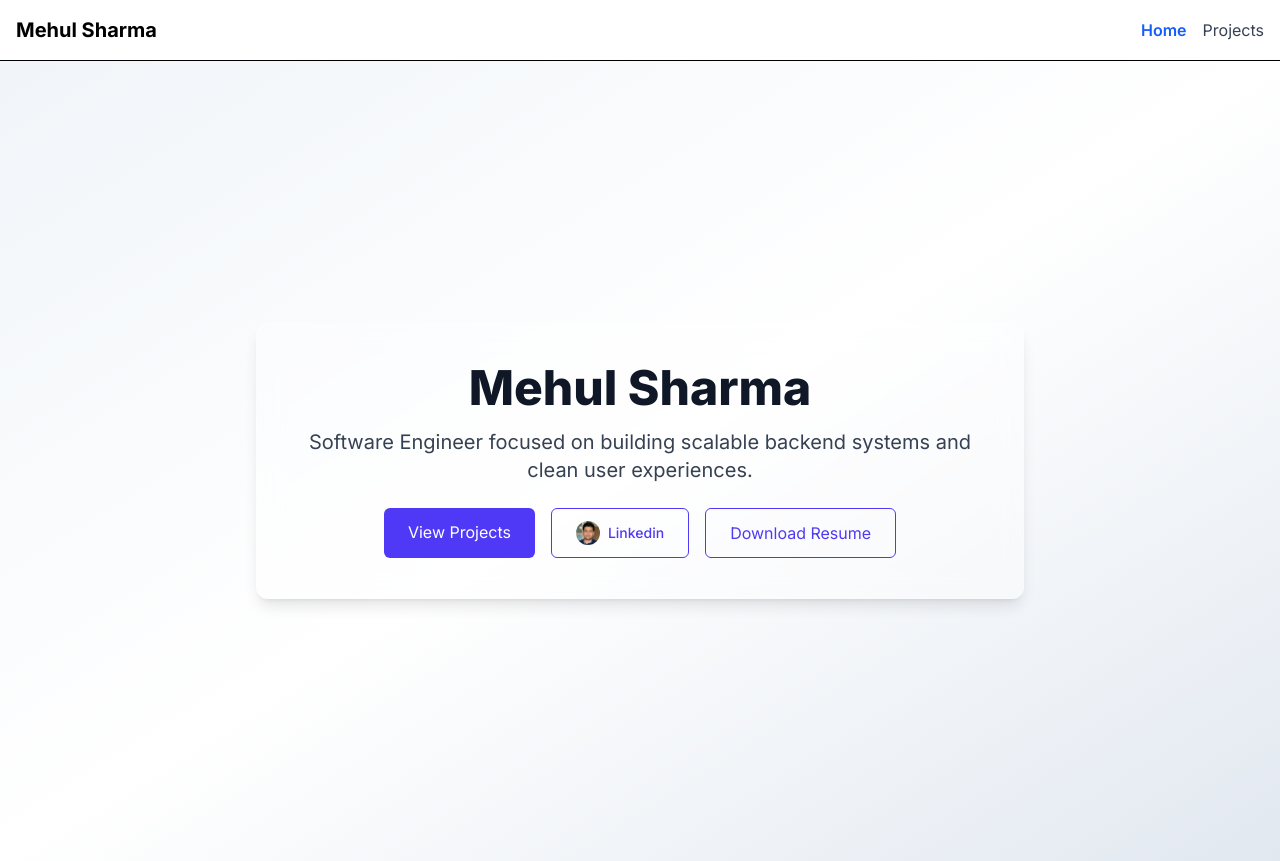
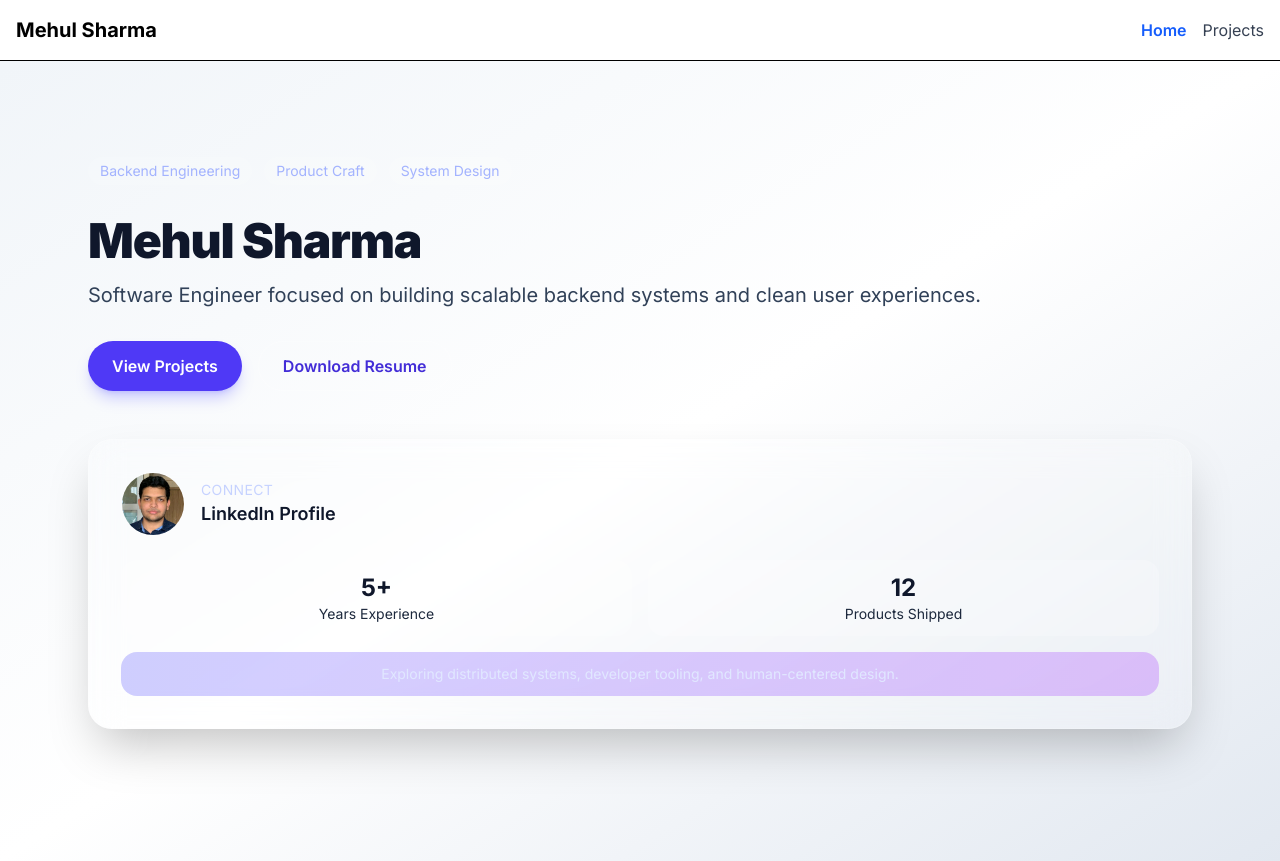
Before and after one commit to BruceWayne733/mehul-portfolio, a Next.js app: page / in a window 1280 px wide. Built offline with nearby package versions, Linux system fonts and the light colour scheme.

Commit message:
Refine hero layout with two-column design

```diff
--- a/src/app/page.tsx
+++ b/src/app/page.tsx
@@ -2,48 +2,76 @@ import Image from "next/image";
 
 export default function Home() {
   return (
-    <main className="relative min-h-screen overflow-hidden py-24 flex items-center justify-center px-4 bg-gradient-to-br from-slate-100 via-white to-slate-200 text-gray-900">
-      {/* Content */}
-      <div className="bg-white/40 backdrop-blur-md border border-white/20 shadow-lg rounded-xl p-10 max-w-3xl w-full text-center">
-        <h1 className="text-5xl font-extrabold mb-4">Mehul Sharma</h1>
-        <p className="text-xl text-gray-700 mb-6">
+    <main className="relative min-h-screen overflow-hidden py-24 px-4 bg-gradient-to-br from-slate-100 via-white to-slate-200 text-gray-900">
+      <div className="relative z-10 mx-auto grid max-w-6xl gap-12 px-6 lg:grid-cols-[1.25fr,1fr] items-center">
+        <div className="flex flex-col gap-8 text-left">
+          <div className="flex flex-wrap gap-3 text-sm text-indigo-300">
+            <span className="rounded-full bg-white/10 px-3 py-1">Backend Engineering</span>
+            <span className="rounded-full bg-white/10 px-3 py-1">Product Craft</span>
+            <span className="rounded-full bg-white/10 px-3 py-1">System Design</span>
+          </div>
+          <div className="space-y-4">
+            <h1 className="text-5xl font-black tracking-tight text-slate-900">Mehul Sharma</h1>
+            <p className="text-xl text-slate-700">
               Software Engineer focused on building scalable backend systems and clean user experiences.
             </p>
-
-        <div className="flex flex-col sm:flex-row gap-4 justify-center mt-6">
+          </div>
+          <div className="flex flex-wrap gap-4 justify-start">
             <a
               href="/projects"
-            className="px-6 py-3 bg-indigo-600 text-white rounded-md hover:bg-indigo-700 transition duration-300"
+              className="inline-flex items-center justify-center rounded-full bg-indigo-600 px-6 py-3 text-base font-semibold text-white shadow-lg shadow-indigo-500/30 transition duration-300 hover:bg-indigo-700"
             >
               View Projects
             </a>
-
-          <a
-          href="https://www.linkedin.com/in/mehul-sharma-1308861a0/"
-          target="_blank"
-          rel="noopener noreferrer"
-          className="flex items-center gap-2 px-6 py-3 border border-indigo-600 text-indigo-600 rounded-md hover:bg-indigo-100 transition duration-300"
-          >
-          <Image
-            src="/mehul_linkedin.jpg"
-            alt="Mehul Sharma"
-            width={24}
-            height={24}
-            className="w-6 h-6 rounded-full object-cover"
-          />
-          <span className="text-sm font-medium">Linkedin</span>
-          </a>
-
-
             <a
               href="/Mehul_Sharma_Resume.pdf"
               download
-            className="px-6 py-3 border border-indigo-600 text-indigo-600 rounded-md hover:bg-indigo-100 transition duration-300"
+              className="inline-flex items-center justify-center rounded-full border border-white/20 bg-white/10 px-6 py-3 text-base font-semibold text-indigo-700 transition duration-300 hover:bg-white/20"
             >
               Download Resume
             </a>
           </div>
         </div>
+        <div className="bg-white/10 border border-white/20 rounded-3xl p-8 shadow-2xl backdrop-blur-lg">
+          <div className="flex flex-col gap-6">
+            <div className="flex items-center gap-4">
+              <div className="relative h-16 w-16 overflow-hidden rounded-full border border-white/40">
+                <Image
+                  src="/mehul_linkedin.jpg"
+                  alt="Mehul Sharma"
+                  fill
+                  sizes="64px"
+                  className="object-cover"
+                />
+              </div>
+              <div>
+                <p className="text-sm uppercase tracking-wide text-indigo-200">Connect</p>
+                <a
+                  href="https://www.linkedin.com/in/mehul-sharma-1308861a0/"
+                  target="_blank"
+                  rel="noopener noreferrer"
+                  className="text-lg font-semibold text-slate-900 hover:text-indigo-600"
+                >
+                  LinkedIn Profile
+                </a>
+              </div>
+            </div>
+            <div className="grid grid-cols-2 gap-4 text-sm text-slate-800">
+              <div className="rounded-2xl bg-white/20 px-4 py-3 text-center">
+                <p className="text-2xl font-bold text-slate-900">5+</p>
+                <p>Years Experience</p>
+              </div>
+              <div className="rounded-2xl bg-white/20 px-4 py-3 text-center">
+                <p className="text-2xl font-bold text-slate-900">12</p>
+                <p>Products Shipped</p>
+              </div>
+              <div className="col-span-2 rounded-2xl bg-gradient-to-r from-indigo-500/30 to-purple-500/30 px-4 py-3 text-center text-sm text-indigo-100">
+                Exploring distributed systems, developer tooling, and human-centered design.
+              </div>
+            </div>
+          </div>
+        </div>
+      </div>
     </main>
   );
 }
```
Lines whose indentation alone changed are shown as unchanged.
